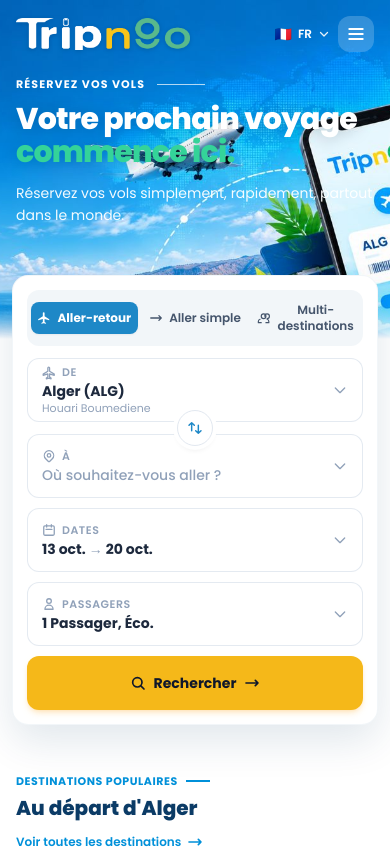
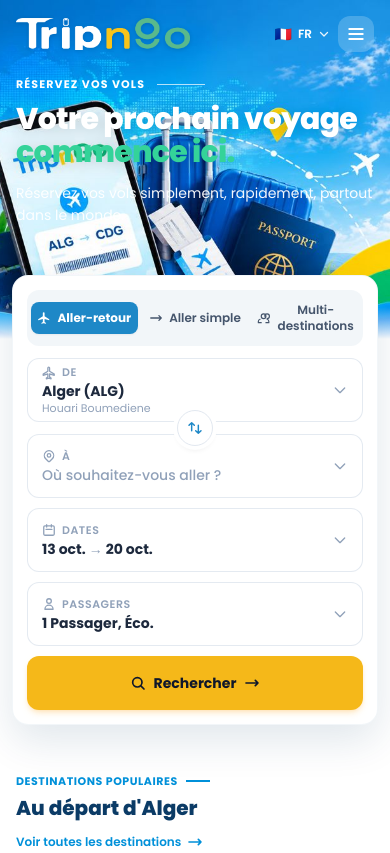
Before and after one commit to medalibadis/tripngo_welcomePage, a plain HTML site: page index.html in a window 390 px wide. Shown: the top 853 px of the page. Drawn offline with nearby package versions, Linux system fonts and the light colour scheme.

Commit message:
fix(hero): align background image to right on mobile so phone and travel elements are visible

```diff
--- a/index.html
+++ b/index.html
@@ -140,9 +140,9 @@
   <!-- ===================== HERO CONTAINER (Transparent Header + Full Hero Image) ===================== -->
   <div class="relative w-full overflow-hidden bg-[#0A87D0]">
 
-    <!-- Hero Background Image (covers entire hero and sits under transparent header) -->
+    <!-- Hero Background Image (covers entire hero, aligned right on mobile so phone and travel elements appear) -->
     <img src="assets/hero-bg.jpg" alt="Voyage TripnGo"
-      class="absolute inset-0 w-full h-full object-cover object-top select-none pointer-events-none">
+      class="absolute inset-0 w-full h-full object-cover object-right md:object-top select-none pointer-events-none">
 
     <!-- ===================== HEADER ===================== -->
     <header class="relative z-30 w-full pt-4 md:pt-6">
```
